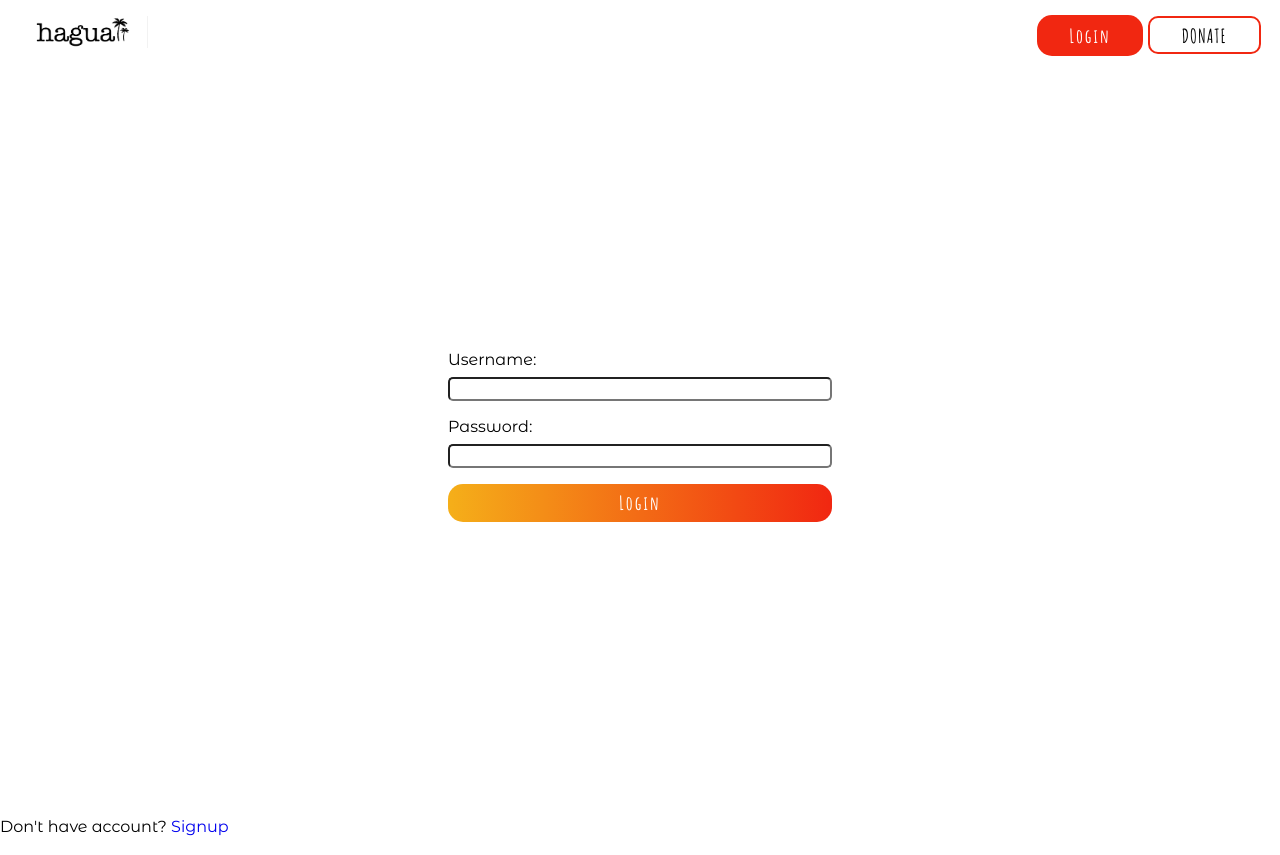
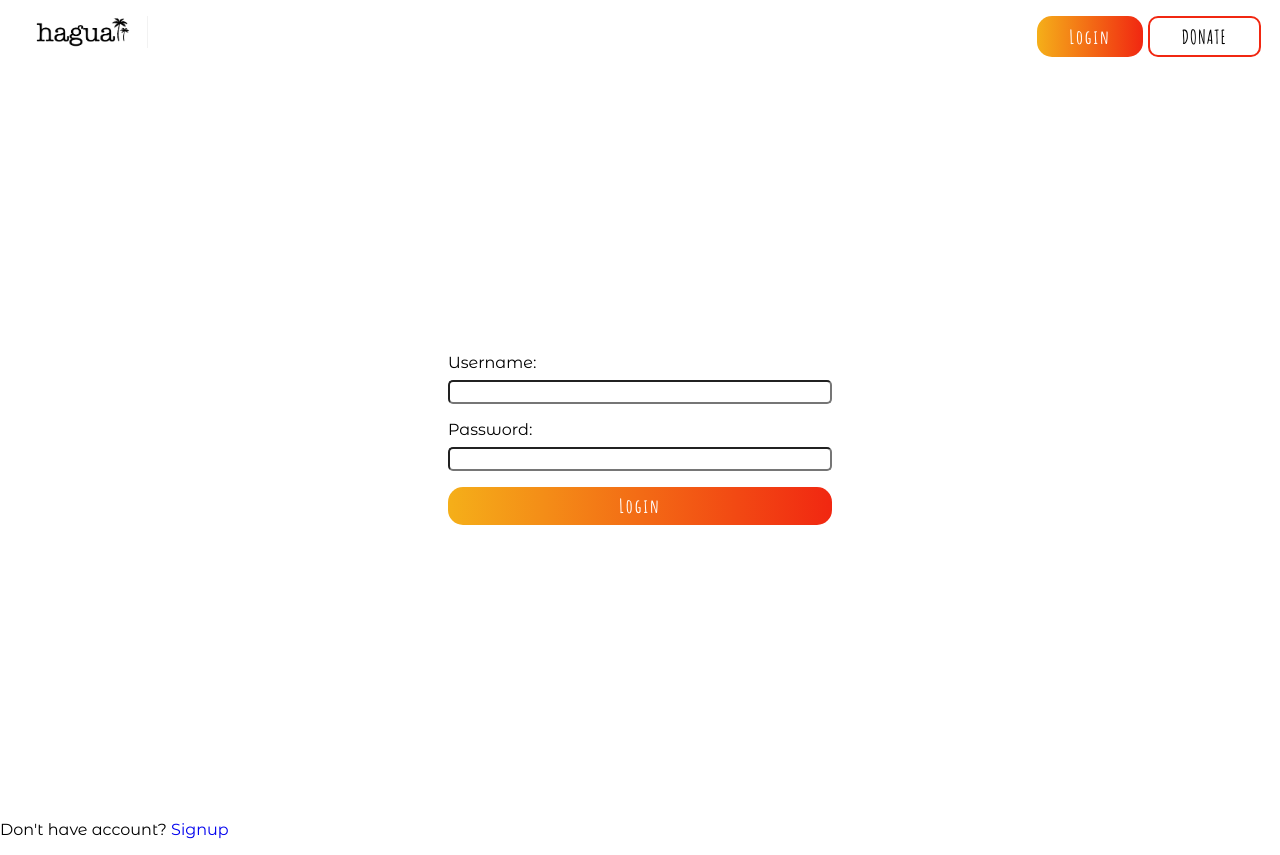
Before and after one commit to rdnd0/React-haguaii, a React (Create React App) app: page /login in a window 1280 px wide. Built offline with nearby package versions, Linux system fonts and the light colour scheme; no server answers.

Commit message:
css small fixes

```diff
--- a/src/components/Nav.js
+++ b/src/components/Nav.js
@@ -9,7 +9,7 @@ class Nav extends Component {
     return (
       <nav>
         <a href="/"><img src="images/haguaii.png" alt="logo"/></a>
-        <div>
+        <div className="nav-btns">
           {isLogged ? <button onClick={logout} className="logout-btn">Logout</button>
           : <Link to='/login'className="login-btn">Login</Link>}
 
--- a/src/components/main.css
+++ b/src/components/main.css
@@ -37,6 +37,11 @@ nav{
   background-color: white;
 }
 
+nav .down{
+  box-shadow: 0 5px 7px 0 rgba(0, 0, 0, 0.50);
+
+}
+
 nav img {
   height: 2rem;
 }
@@ -47,6 +52,8 @@ nav img:hover{
 
 .login-btn{
   background: #f12711;
+  background: -webkit-linear-gradient(to right, #f5af19, #f12711);
+  background: linear-gradient(to right, #f5af19, #f12711);
   color: white;
   border-radius: 15px;
   padding: 0.5rem 2rem;
@@ -71,10 +78,14 @@ nav img:hover{
   margin-right: 0.3rem;
 }
 
+.nav-btns{
+  max-height: 41px;
+}
 
 .donate-btn{
   width: 113px;
-  height: 38px;
+  min-height: 41px;
+
 
 }
 
@@ -89,6 +100,7 @@ nav img:hover{
   outline:none;
   border: #f12711 2px solid;
   text-align: center;
+  max-height: 41px
 
 }
 
```
